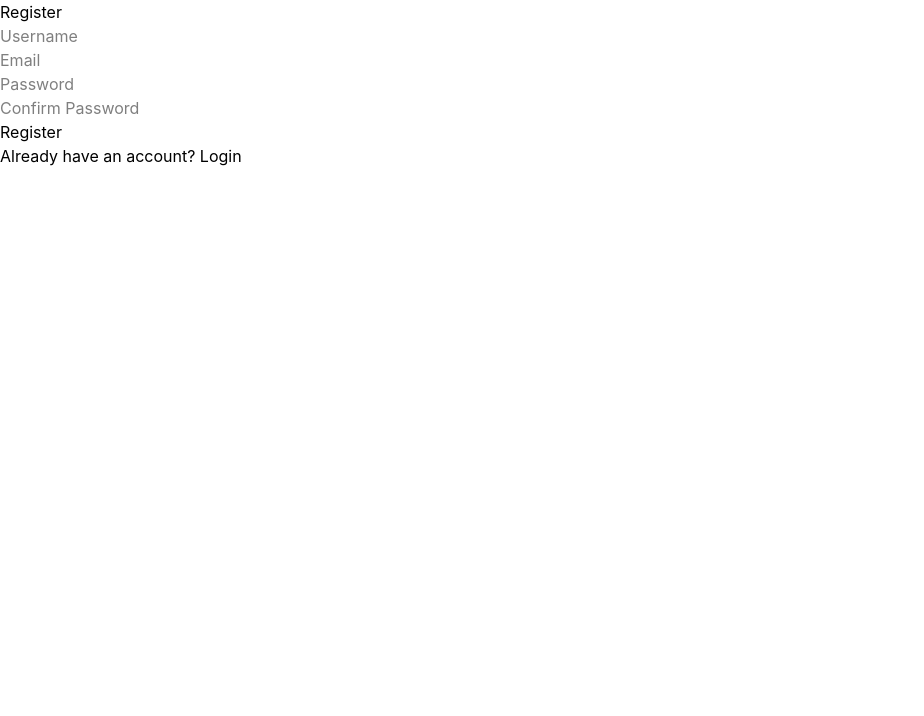
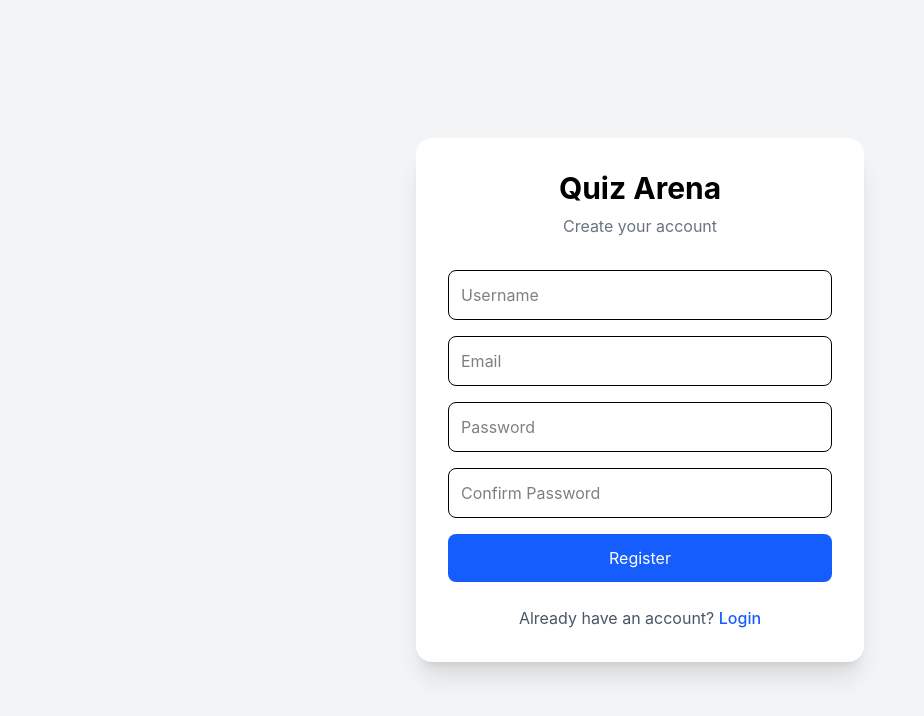
Before and after one commit to Harrydagar/engineering-quiz-arena, a React app in the folder frontend/: page /register in a window 1280 px wide. Shown: the top 716 px of the page, without its empty margins (0-924 px from the left). Built offline with nearby package versions, Linux system fonts and the light colour scheme; the HTML template or start-up script is replaced by a standard one.

Commit message:
feat: polish authentication pages

```diff
--- a/frontend/src/pages/Login.jsx
+++ b/frontend/src/pages/Login.jsx
@@ -3,15 +3,16 @@ import { useNavigate, Link } from "react-router-dom";
 import { loginUser } from "../services/auth";
 import { saveTokens } from "../utils/auth";
 import { useAuth } from "../context/AuthContext";
-import LoadingSpinner from "../components/LoadingSpinner";
-
-
 
 function Login() {
   const navigate = useNavigate();
   const { login } = useAuth();
 
-  const [formData, setFormData] = useState({
+  const [loading, setLoading] =
+    useState(false);
+
+  const [formData, setFormData] =
+    useState({
       username: "",
       password: "",
     });
@@ -26,8 +27,12 @@ function Login() {
   const handleSubmit = async (e) => {
     e.preventDefault();
 
+    setLoading(true);
+
     try {
-      const data = await loginUser(formData);
+      const data = await loginUser(
+        formData
+      );
 
       saveTokens(data);
 
@@ -40,39 +45,67 @@ function Login() {
     } catch (error) {
       console.error(error);
       alert("Login Failed");
+    } finally {
+      setLoading(false);
     }
   };
 
   return (
-    <div>
-      <h1>Login</h1>
+    <div className="min-h-screen bg-gray-100 flex items-center justify-center px-4">
+      <div className="bg-white shadow-xl rounded-2xl p-8 w-full max-w-md">
 
-      <form onSubmit={handleSubmit}>
+        <h1 className="text-3xl font-bold text-center mb-2">
+          Quiz Arena
+        </h1>
+
+        <p className="text-center text-gray-500 mb-8">
+          Welcome back
+        </p>
+
+        <form
+          onSubmit={handleSubmit}
+          className="space-y-4"
+        >
           <input
             type="text"
             name="username"
             placeholder="Username"
+            value={formData.username}
             onChange={handleChange}
+            className="w-full border rounded-lg p-3 focus:outline-none focus:ring-2 focus:ring-blue-500"
           />
-
-        <br />
 
           <input
             type="password"
             name="password"
             placeholder="Password"
+            value={formData.password}
             onChange={handleChange}
+            className="w-full border rounded-lg p-3 focus:outline-none focus:ring-2 focus:ring-blue-500"
           />
 
-        <br />
-
-        <button type="submit">
-          Login
+          <button
+            type="submit"
+            disabled={loading}
+            className="w-full bg-blue-600 text-white p-3 rounded-lg hover:bg-blue-700 transition disabled:opacity-50"
+          >
+            {loading
+              ? "Logging in..."
+              : "Login"}
           </button>
         </form>
-      <p>
-        Don't have an account? <Link to="/register">Register</Link>
+
+        <p className="text-center mt-6 text-gray-600">
+          Don't have an account?{" "}
+          <Link
+            to="/register"
+            className="text-blue-600 font-medium"
+          >
+            Register
+          </Link>
         </p>
+
+      </div>
     </div>
   );
 }
--- a/frontend/src/pages/Register.jsx
+++ b/frontend/src/pages/Register.jsx
@@ -1,12 +1,15 @@
 import { useState } from "react";
 import { useNavigate, Link } from "react-router-dom";
-import LoadingSpinner from "../components/LoadingSpinner";
 import { registerUser } from "../services/auth";
 
 function Register() {
   const navigate = useNavigate();
 
-  const [formData, setFormData] = useState({
+  const [loading, setLoading] =
+    useState(false);
+
+  const [formData, setFormData] =
+    useState({
       username: "",
       email: "",
       password: "",
@@ -23,10 +26,15 @@ function Register() {
   const handleSubmit = async (e) => {
     e.preventDefault();
 
-    if (formData.password !== formData.confirmPassword) {
+    if (
+      formData.password !==
+      formData.confirmPassword
+    ) {
       alert("Passwords do not match");
       return;
     }
+
+    setLoading(true);
 
     try {
       await registerUser({
@@ -41,59 +49,90 @@ function Register() {
       console.log(error.response);
       console.log(error.response?.data);
 
-        alert(JSON.stringify(error.response?.data));
+      alert(
+        JSON.stringify(
+          error.response?.data
+        )
+      );
+    } finally {
+      setLoading(false);
     }
   };
 
   return (
-    <div>
-      <h1>Register</h1>
+    <div className="min-h-screen bg-gray-100 flex items-center justify-center px-4">
+      <div className="bg-white shadow-xl rounded-2xl p-8 w-full max-w-md">
 
-      <form onSubmit={handleSubmit}>
+        <h1 className="text-3xl font-bold text-center mb-2">
+          Quiz Arena
+        </h1>
+
+        <p className="text-center text-gray-500 mb-8">
+          Create your account
+        </p>
+
+        <form
+          onSubmit={handleSubmit}
+          className="space-y-4"
+        >
           <input
             type="text"
             name="username"
             placeholder="Username"
+            value={formData.username}
             onChange={handleChange}
+            className="w-full border rounded-lg p-3 focus:outline-none focus:ring-2 focus:ring-blue-500"
           />
-
-        <br />
 
           <input
             type="email"
             name="email"
             placeholder="Email"
+            value={formData.email}
             onChange={handleChange}
+            className="w-full border rounded-lg p-3 focus:outline-none focus:ring-2 focus:ring-blue-500"
           />
-
-        <br />
 
           <input
             type="password"
             name="password"
             placeholder="Password"
+            value={formData.password}
             onChange={handleChange}
+            className="w-full border rounded-lg p-3 focus:outline-none focus:ring-2 focus:ring-blue-500"
           />
-
-        <br />
 
           <input
             type="password"
             name="confirmPassword"
             placeholder="Confirm Password"
+            value={formData.confirmPassword}
             onChange={handleChange}
+            className="w-full border rounded-lg p-3 focus:outline-none focus:ring-2 focus:ring-blue-500"
           />
 
-        <br />
-
-        <button type="submit">
-          Register
+          <button
+            type="submit"
+            disabled={loading}
+            className="w-full bg-blue-600 text-white p-3 rounded-lg hover:bg-blue-700 transition disabled:opacity-50"
+          >
+            {loading
+              ? "Creating Account..."
+              : "Register"}
           </button>
         </form>
 
-      <p>
-        Already have an account? <Link to="/login">Login</Link>
+        <p className="text-center mt-6 text-gray-600">
+          Already have an account?{" "}
+          <Link
+            to="/login"
+            className="text-blue-600 font-medium"
+          >
+            Login
+          </Link>
         </p>
+
+      </div>
     </div>
   );
 }
```
Lines whose indentation alone changed are shown as unchanged.
